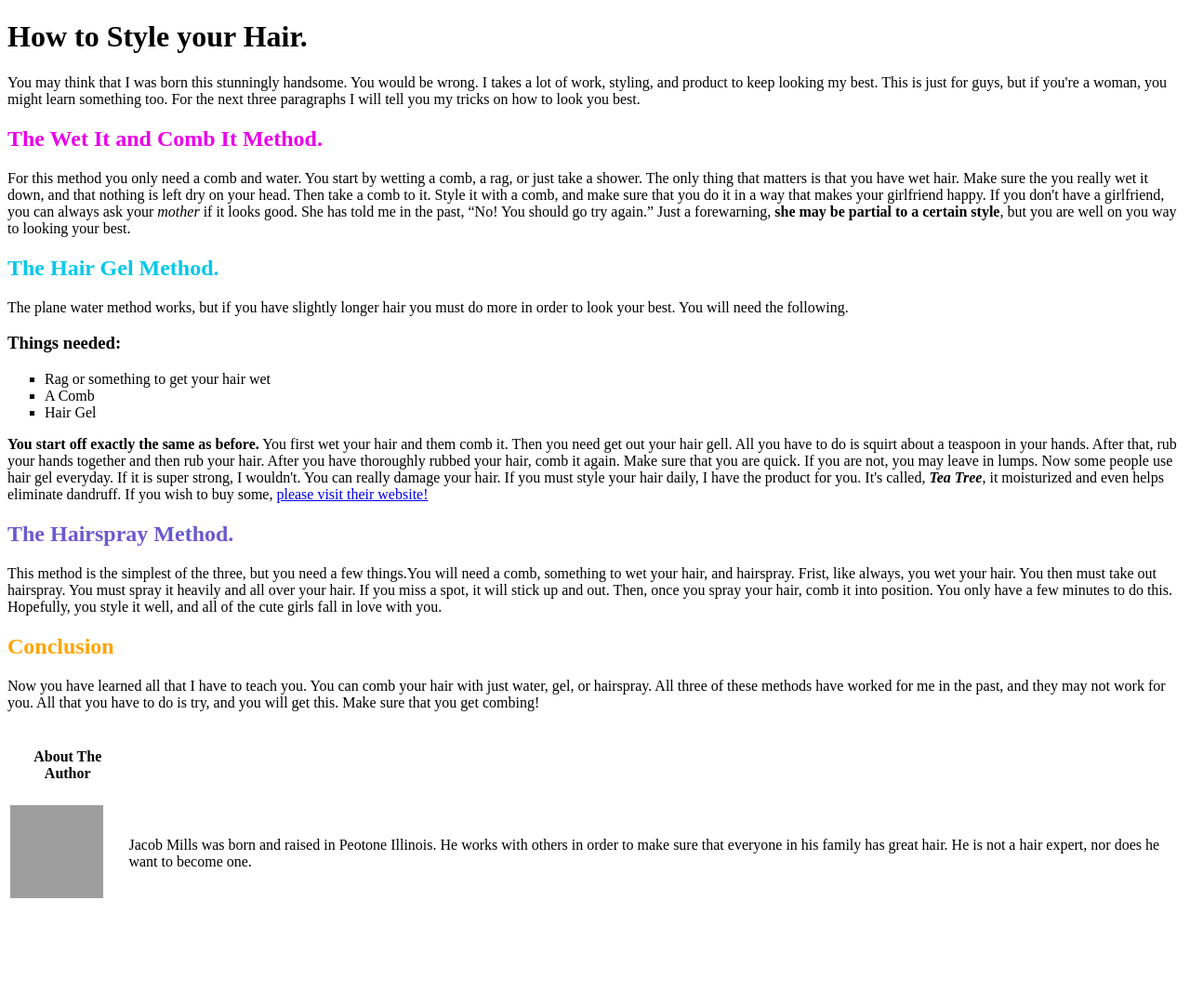
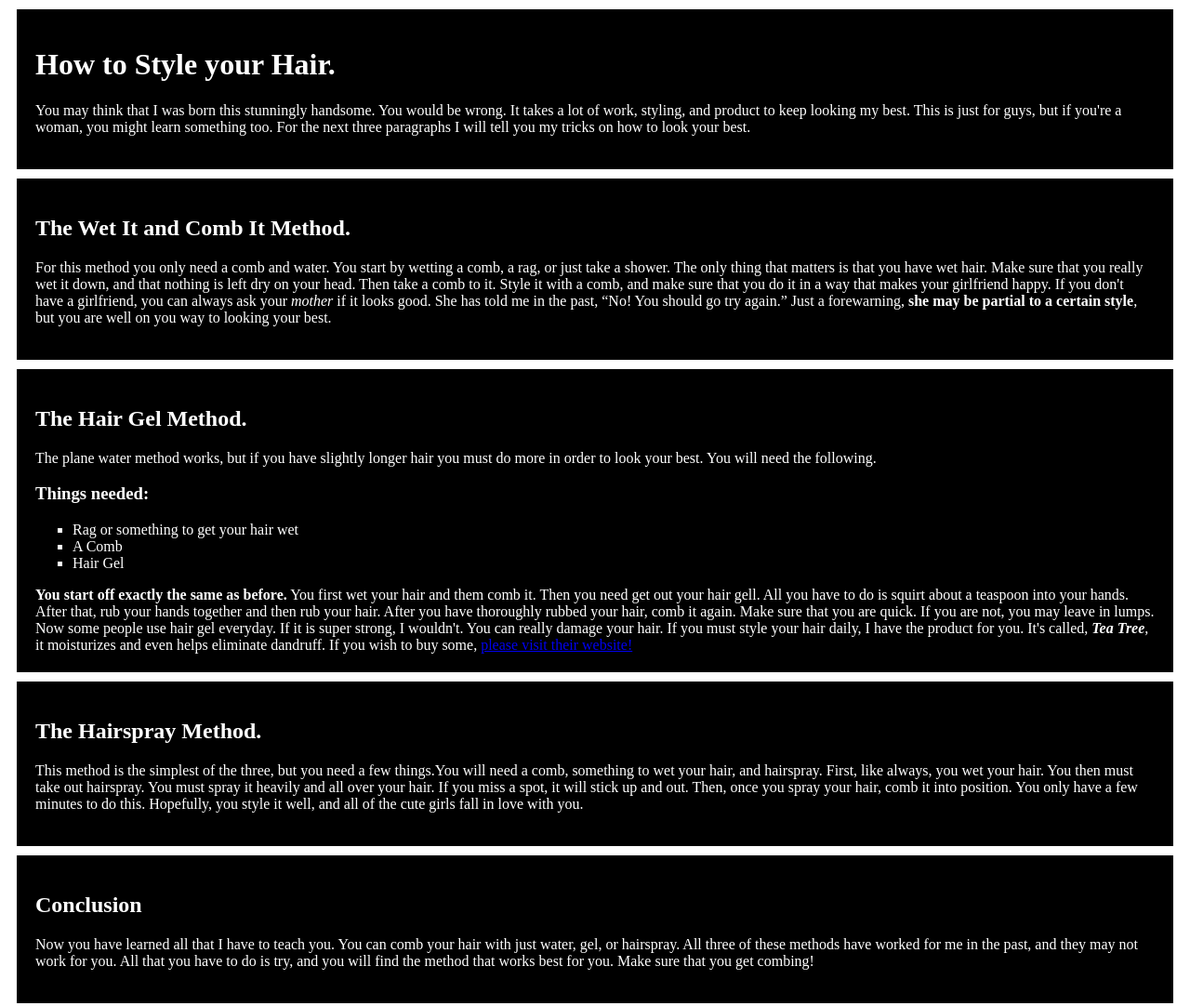
Before and after one commit to JacobDavidMills/HowTo, a plain HTML site: page index.html in a window 1280 px wide. Shown: the top 1082 px of the page at 93% size. Before the commit the page ends 981 px from the top, so only its background shows below. Drawn offline with Linux system fonts and the light colour scheme; grey boxes are pictures that could not be loaded.

Commit message:
Update index.html

```diff
--- a/index.html
+++ b/index.html
@@ -1,25 +1,38 @@
 <!DOCTYPE html>
 <html>
   <body>
-
+  <style>
+ div.hello {
+    background-color: black;
+    color: white;
+    margin: 10px; 10px; 10px; 10px;
+    padding: 20px;
+}
+</style>
+<div class="hello">
   <h1>How to Style your Hair. </h1> <!-- Used h1 tag here. -->
   <p>You may think that I was born this stunningly handsome.
-  You would be wrong. I takes a lot of work, styling, and product
+  You would be wrong. It takes a lot of work, styling, and product
   to keep looking my best. This is just for guys, but if you're a woman,
   you might learn something too. For the next three paragraphs I will tell you
-  my tricks on how to look you best. </p>
+  my tricks on how to look your best. </p>
+  </div>
 
-  <h2 style="color:rgb(234, 0, 234)">The Wet It and Comb It Method.</h2> <!-- Used h2 tag here. -->
+  <div class="hello">
+  <h2>The Wet It and Comb It Method.</h2> <!-- Used h2 tag here. -->
   <p> For this method you only need a comb and water. You start by wetting
   a comb, a rag, or just take a shower. The only thing that matters is that
-  you have wet hair. Make sure the you really wet it down, and that nothing is left
+  you have wet hair. Make sure that you really wet it down, and that nothing is left
   dry on your head. Then take a comb to it. Style it with a comb, and
   make sure that you do it in a way that makes your girlfriend happy.
   If you don't have a girlfriend, you can always ask your <i>mother</i> <!-- Used i tag here. -->if it looks good.
   She has told me in the past, <q>No! You should go try again.</q><!-- Used q tag here. -->
   Just a forewarning, <b>she may be partial to a certain style</b><!-- Used b tag here. -->, but you are well
   on you way to looking your best.</p><!-- Used p tag here. -->
-   <h2 style="color:rgb(0, 200, 234)">The Hair Gel Method.</h2>
+  </div>
+
+  <div class="hello">
+   <h2>The Hair Gel Method.</h2>
    <p>The plane water method works, but if you have slightly longer hair you
    must do more in order to look your best. You will need the following.
    <h3>Things needed:</h3> <!-- Used h3 tag here. -->
@@ -30,28 +43,37 @@
 </ul><!-- Used ul tag here. -->
    <b>You start off exactly the same as before.</b>
    You first wet your hair and them comb it. Then you need get out your hair gell.
-   All you have to do is squirt about a teaspoon in your hands. After that, rub
+   All you have to do is squirt about a teaspoon into your hands. After that, rub
    your hands together and then rub your hair. After you have thoroughly rubbed
    your hair, comb it again. Make sure that you are quick. If you are not, you may leave in lumps.
    Now some people use hair gel everyday. If it is super strong, I wouldn't.
    You can really damage your hair. If you must style your hair daily, I have
-   the product for you. It's called, <b><i>Tea Tree</i></b>, it moisturized and
+   the product for you. It's called, <b><i>Tea Tree</i></b>, it moisturizes and
    even helps eliminate dandruff. If you wish to buy some,
    <a href="https://www.paulmitchell.com/tea-tree/tea-tree-special/tea-tree-hair-and-body-moisturizer/" target="_blank">please visit their website!</a>
    <!-- Used a tag here. -->
-   <h2 style="color:slateblue"> The Hairspray Method.</h2>
+   </div>
+
+   <div class="hello">
+   <h2> The Hairspray Method.</h2>
    <p>This method is the simplest of the three, but you need a few things.You will need a comb, something to wet your hair, and hairspray.
-   Frist, like always, you wet your hair. You then must take out hairspray.
+   First, like always, you wet your hair. You then must take out hairspray.
 You must spray it heavily and all over your hair. If you miss a spot,
 it will stick up and out. Then, once you spray your hair, comb it into position.
 You only have a few minutes to do this. Hopefully, you style it well, and
 all of the cute girls fall in love with you.
 </p>
-   <h2 style=color:orange> Conclusion </h2>
+</div>
+
+<div class="hello">
+   <h2> Conclusion </h2>
    <p> Now you have learned all that I have to teach you. You can comb your
    hair with just water, gel, or hairspray. All three of these methods have
    worked for me in the past, and they may not work for you. All that you
-   have to do is try, and you will get this. Make sure that you get combing!</p>
+   have to do is try, and you will find the method that works best for you. Make sure that you get combing!</p>
+  </div>
+
+  <div class="hello">
   <table style="width:100%"><!--Used table tag here. -->
   <tr> <th><h4>About The Author</h4></th>
    </tr><!--Used tr tag here. -->
@@ -63,5 +85,7 @@ all of the cute girls fall in love with you.
      He is not a hair expert, nor does he want to become one. </td>
    </tr>
    </table>
+   </div>
+
   </body>
 </html>
```
